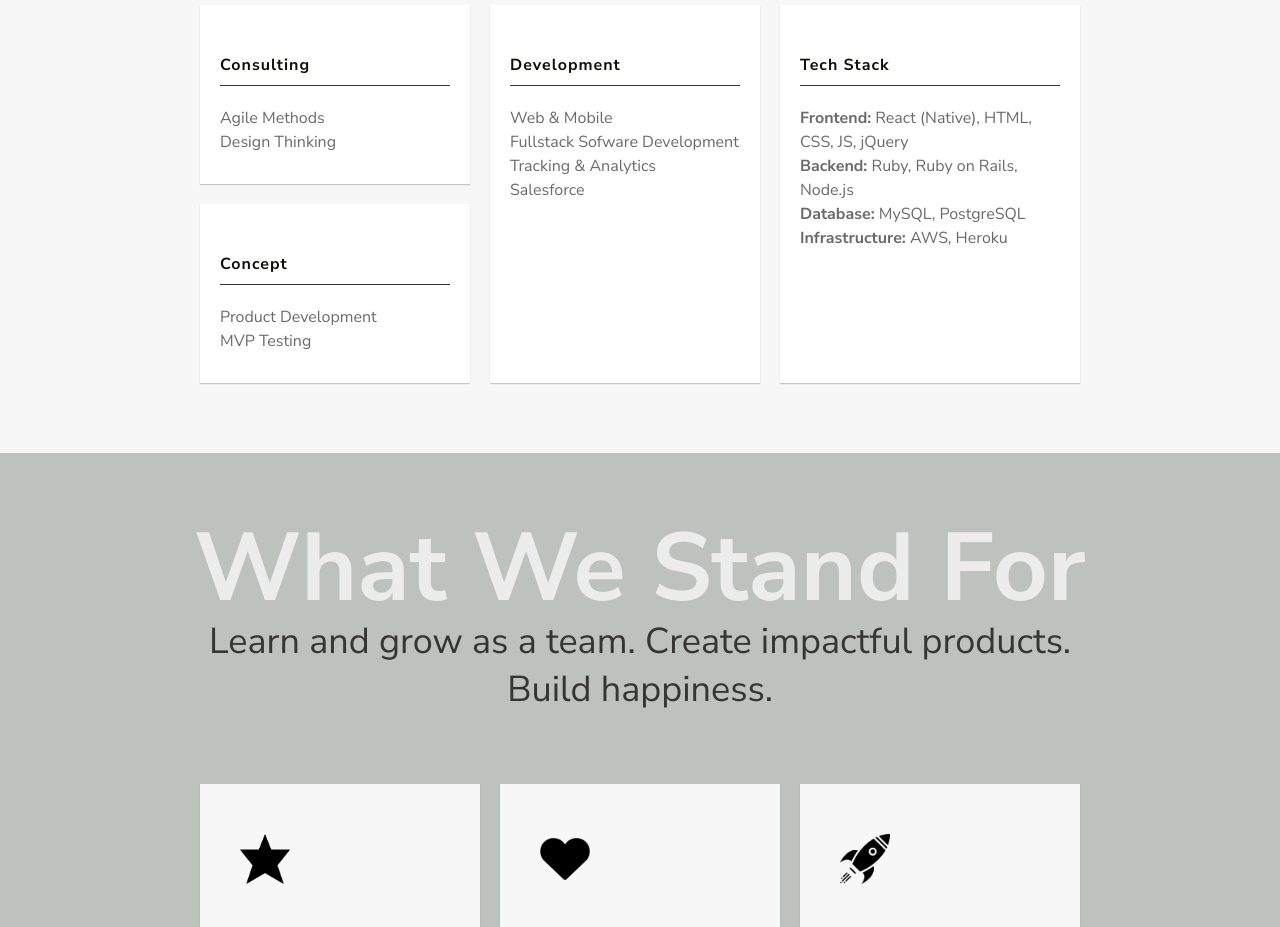
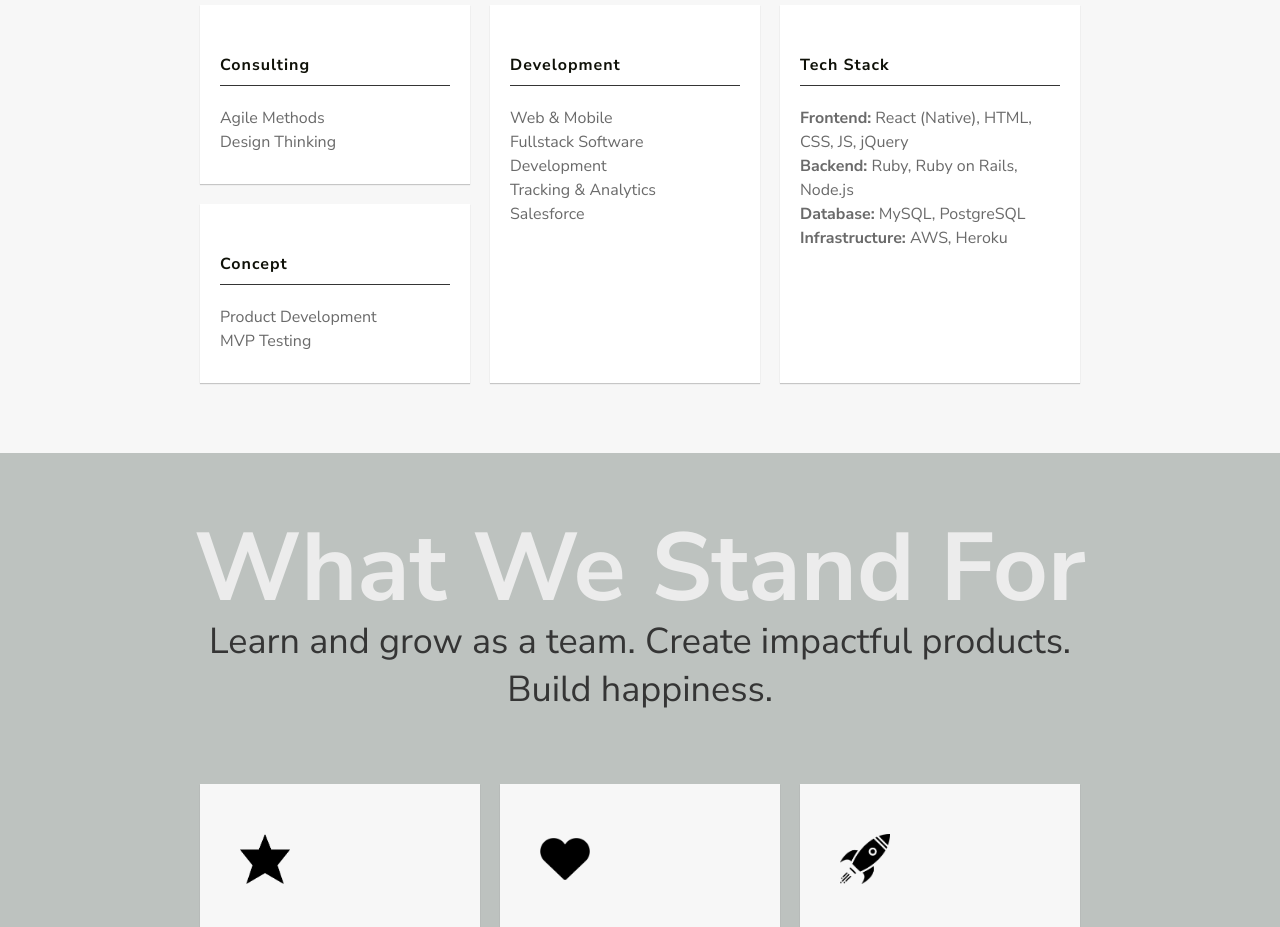
Before and after one commit to SMenke94/codein-homepage, a React (Create React App) app: page / in a window 1280 px wide. Shown: the part 1940-2867 px from the top of the page. Built offline with nearby package versions, Linux system fonts and the light colour scheme.

Commit message:
Fix typo

```diff
--- a/src/components/Services.js
+++ b/src/components/Services.js
@@ -44,7 +44,7 @@ const Services = () => {
               <div className="services-box-headline">Development</div>
               <div className="services-box-text">
                 <p>Web & Mobile</p>
-                <p>Fullstack Sofware Development</p>
+                <p>Fullstack Software Development</p>
                 <p>Tracking & Analytics</p>
                 <p>Salesforce</p>
               </div>
```
